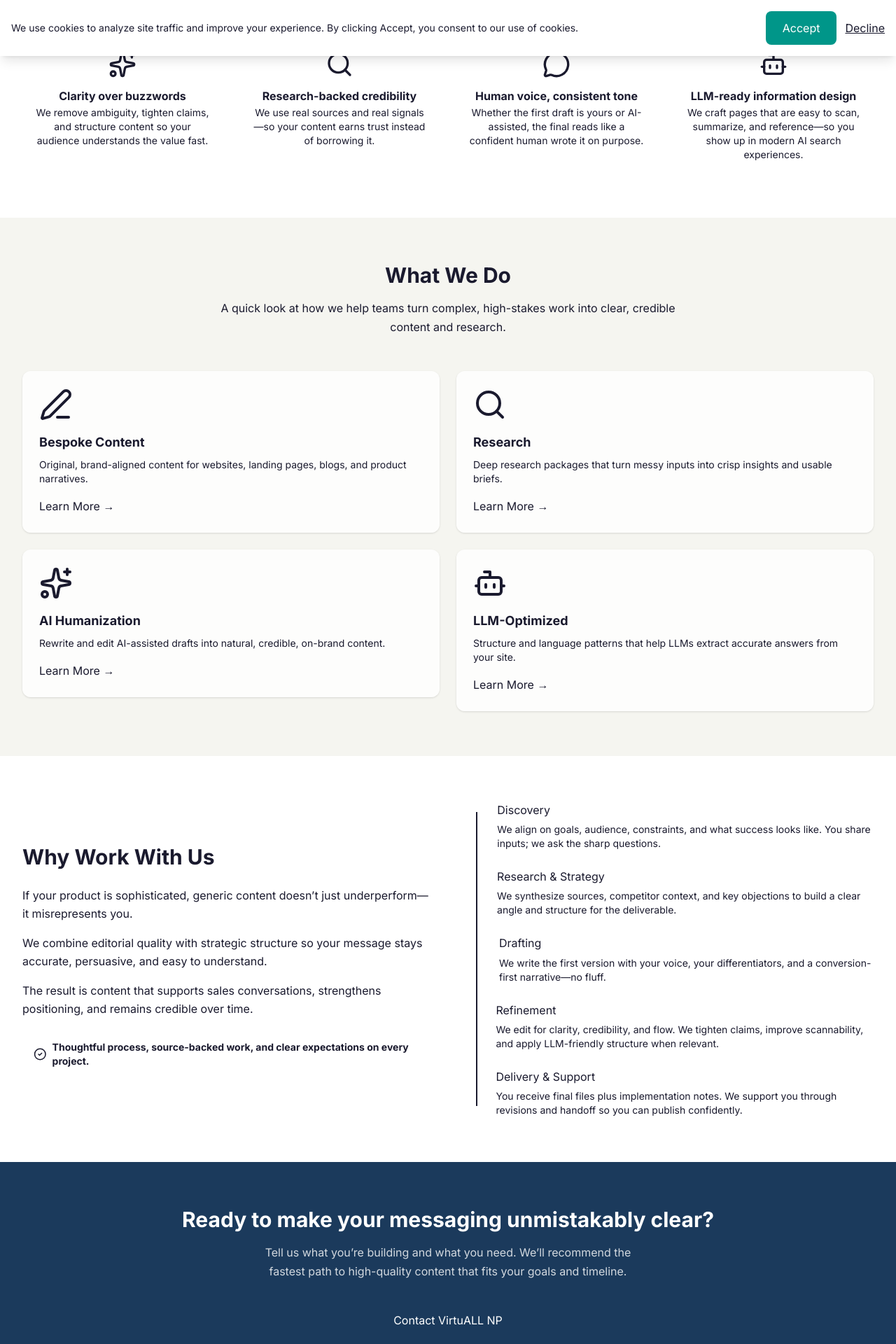
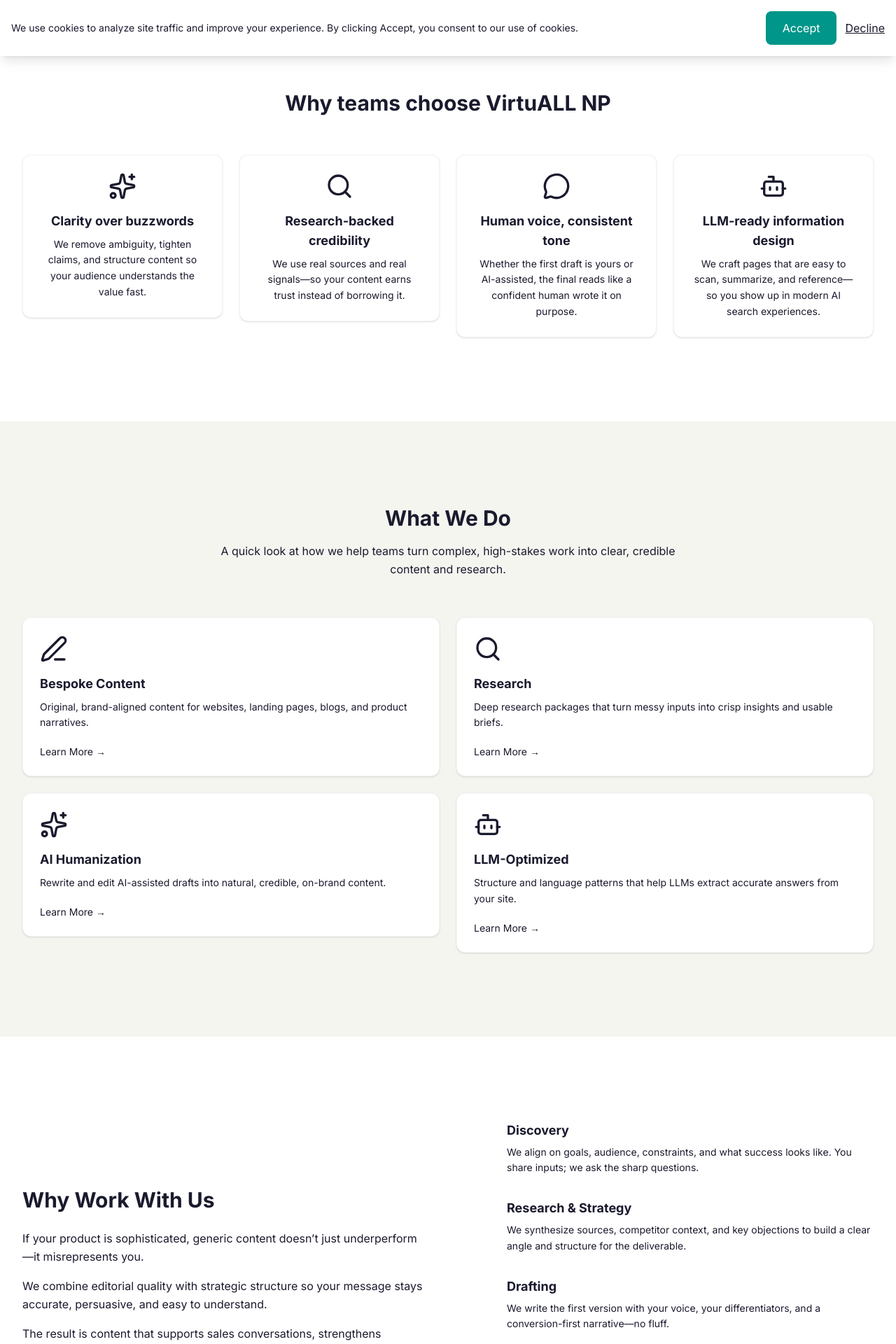
Before and after one commit to jasnez/virtuall-np, a Next.js app: page / in a window 1280 px wide. Shown: the part 720-2640 px from the top of the page at 70% size. Built offline with nearby package versions, Linux system fonts and the light colour scheme; no server answers.

Commit message:
UX/UI polish: header, hero, sections, footer, global consistency
Made-with: Cursor

```diff
--- a/src/app/page.tsx
+++ b/src/app/page.tsx
@@ -45,7 +45,7 @@ export default function Home() {
   // Other pages keep animations; feature unchanged elsewhere.
   const disableAnimation = true;
   return (
-    <main className="min-h-screen">
+    <>
       <StructuredData page="home" />
       <Hero disableAnimation={disableAnimation} />
       <ValueProps disableAnimation={disableAnimation} />
@@ -58,6 +58,6 @@ export default function Home() {
         ctaHref="/contact"
         disableAnimation={disableAnimation}
       />
-    </main>
+    </>
   );
 }
--- a/src/components/sections/CtaSection.tsx
+++ b/src/components/sections/CtaSection.tsx
@@ -19,11 +19,11 @@ export function CtaSection({
 }: CtaSectionProps) {
   return (
     <AnimateIn delay={0} disableAnimation={disableAnimation}>
-      <SectionWrapper bgColor="navy" padding="md">
+      <SectionWrapper bgColor="navy" padding="lg">
         <AnimateIn className="text-center text-white" disableAnimation={disableAnimation}>
-          <h2 className="text-3xl font-bold">{title}</h2>
-          <p className="text-white/80 mt-4 max-w-xl mx-auto">{description}</p>
-          <Button href={ctaHref} className="mt-8">
+          <h2 className="text-3xl font-semibold tracking-tight">{title}</h2>
+          <p className="text-white/85 mt-5 max-w-xl mx-auto leading-relaxed">{description}</p>
+          <Button href={ctaHref} className="mt-10">
             {ctaLabel}
           </Button>
         </AnimateIn>
--- a/src/components/sections/Hero.tsx
+++ b/src/components/sections/Hero.tsx
@@ -43,29 +43,29 @@ export function Hero({ disableAnimation = false }: HeroProps) {
           </svg>
         </div>
 
-        <div className="relative px-6 py-16 w-full">
+        <div className="relative px-6 py-20 sm:py-24 lg:py-28 w-full">
           <div className="mx-auto max-w-3xl text-center text-white">
-              <h1 className="text-4xl md:text-5xl lg:text-6xl font-bold leading-tight">
+              <h1 className="text-4xl md:text-5xl lg:text-6xl font-bold leading-[1.15] tracking-tight">
                 {homepage.hero.headline}
               </h1>
 
             <AnimateIn delay={0.2} disableAnimation={disableAnimation}>
-              <p className="text-lg md:text-xl text-white/80 mt-6 max-w-2xl mx-auto">
+              <p className="text-lg md:text-xl text-white/85 mt-7 max-w-2xl mx-auto leading-relaxed">
                 {homepage.hero.subheadline}
               </p>
             </AnimateIn>
 
             <AnimateIn delay={0.4} disableAnimation={disableAnimation}>
-              <div className="flex gap-4 justify-center mt-10">
+              <div className="flex flex-wrap gap-4 justify-center mt-12">
                 <Button
                   href="/services"
-                  className="bg-white text-[#0F2440] hover:bg-white/90 rounded-lg"
+                  className="bg-white text-[#0F2440] hover:bg-white/95 rounded-lg"
                 >
                   See Our Services
                 </Button>
                 <Button
                   href="/contact"
-                  className="bg-transparent border-2 border-white text-white hover:bg-white/10 hover:text-[#0F2440] rounded-lg"
+                  className="bg-transparent border-2 border-white text-white hover:bg-white/10 hover:text-white rounded-lg"
                 >
                   Get a Quote
                 </Button>
--- a/src/components/sections/ServicesPreview.tsx
+++ b/src/components/sections/ServicesPreview.tsx
@@ -22,12 +22,12 @@ export function ServicesPreview({
 }: ServicesPreviewProps) {
   return (
     <AnimateIn delay={0} disableAnimation={disableAnimation}>
-      <SectionWrapper bgColor="alt" padding="md">
+      <SectionWrapper bgColor="alt" padding="lg">
         <div className="text-center max-w-2xl mx-auto">
           <h2 className="text-3xl font-semibold text-text-main">
             What We Do
           </h2>
-          <p className="mt-4 text-text-light">
+          <p className="mt-4 text-text-light leading-relaxed">
             A quick look at how we help teams turn complex, high-stakes work into
             clear, credible content and research.
           </p>
@@ -35,7 +35,7 @@ export function ServicesPreview({
 
         <div
           data-testid="services-grid"
-          className="mt-12 grid grid-cols-1 md:grid-cols-2 gap-6"
+          className="mt-14 grid grid-cols-1 md:grid-cols-2 gap-6"
         >
           <StaggerChildren
             className="contents"
@@ -50,20 +50,20 @@ export function ServicesPreview({
                   key={svc.id}
                   data-testid="service-card"
                   href={`/services#${svc.slug}`}
-                  className="group rounded-xl bg-white/80 hover:bg-white shadow-sm hover:shadow-md transition-all duration-200 p-6 flex flex-col"
+                  className="group rounded-xl bg-white border border-gray-100 shadow-sm hover:shadow-md hover:border-gray-200/80 transition-all duration-200 p-6 flex flex-col"
                 >
                   <Icon
-                    className="w-12 h-12 text-accent mb-4"
+                    className="w-10 h-10 text-accent mb-4 shrink-0"
                     aria-hidden="true"
                     focusable="false"
                   />
-                  <h3 className="font-semibold text-lg text-text-main">
+                  <h3 className="text-lg font-semibold text-text-main">
                     {svc.title}
                   </h3>
-                  <p className="mt-2 text-sm text-text-light">
+                  <p className="mt-2 text-sm text-text-light leading-relaxed">
                     {svc.shortDescription}
                   </p>
-                  <span className="mt-4 inline-flex items-center text-accent hover:text-accent-dark font-medium">
+                  <span className="mt-5 inline-flex items-center text-accent group-hover:text-accent-dark font-medium text-sm transition-colors duration-200">
                     Learn More →
                   </span>
                 </a>
--- a/src/components/sections/TrustSection.tsx
+++ b/src/components/sections/TrustSection.tsx
@@ -12,10 +12,10 @@ type TrustSectionProps = {
 export function TrustSection({ disableAnimation = false }: TrustSectionProps) {
   return (
     <AnimateIn delay={0} disableAnimation={disableAnimation}>
-      <SectionWrapper bgColor="white" padding="md">
+      <SectionWrapper bgColor="white" padding="lg">
         <div
           data-testid="trust-grid"
-          className="grid grid-cols-1 lg:grid-cols-2 gap-12 items-center"
+          className="grid grid-cols-1 lg:grid-cols-2 gap-14 lg:gap-16 items-center"
         >
           <div className="space-y-6">
             <h2 className="text-3xl font-semibold text-text-main">
@@ -28,23 +28,23 @@ export function TrustSection({ disableAnimation = false }: TrustSectionProps) {
             </div>
             <div
               data-testid="guarantee-badge"
-              className="inline-flex items-center gap-2 rounded-full bg-accent/5 px-4 py-2"
+              className="inline-flex items-center gap-3 rounded-full bg-accent/10 px-5 py-3"
             >
               <CheckCircle2
-                className="w-5 h-5 text-accent"
+                className="w-5 h-5 text-accent shrink-0"
                 aria-hidden="true"
                 focusable="false"
               />
-              <strong className="text-sm text-text-main">
+              <strong className="text-sm text-text-main leading-snug">
                 Thoughtful process, source-backed work, and clear expectations on
                 every project.
               </strong>
             </div>
           </div>
 
-          <div className="relative">
-            <div className="absolute left-4 top-4 bottom-4 border-l-2 border-accent/20 pointer-events-none" />
-            <div className="space-y-6">
+          <div className="relative pl-1">
+            <div className="absolute left-4 top-5 bottom-5 w-px bg-accent/20 pointer-events-none" />
+            <div className="space-y-8">
               {processSteps.map((step, index) => (
                 <AnimateIn
                   key={step.step}
@@ -57,15 +57,15 @@ export function TrustSection({ disableAnimation = false }: TrustSectionProps) {
                   >
                     <div
                       data-testid="step-number"
-                      className="w-8 h-8 rounded-full bg-accent-dark text-white flex items-center justify-center text-sm font-bold"
+                      className="w-8 h-8 rounded-full bg-accent-dark text-white flex items-center justify-center text-sm font-bold shrink-0"
                     >
                       {step.step}
                     </div>
-                    <div className="ml-2">
-                      <h3 className="font-medium text-text-main">
+                    <div className="min-w-0">
+                      <h3 className="text-lg font-semibold text-text-main">
                         {step.title}
                       </h3>
-                      <p className="mt-1 text-sm text-text-light">
+                      <p className="mt-1.5 text-sm text-text-light leading-relaxed">
                         {step.description}
                       </p>
                     </div>
--- a/src/components/sections/ValueProps.tsx
+++ b/src/components/sections/ValueProps.tsx
@@ -20,8 +20,12 @@ type ValuePropsProps = {
 export function ValueProps({ disableAnimation = false }: ValuePropsProps) {
   return (
     <AnimateIn delay={0} disableAnimation={disableAnimation}>
-      <SectionWrapper bgColor="white" padding="md">
-        <h2 className="sr-only">Why teams choose VirtuALL NP</h2>
+      <SectionWrapper bgColor="white" padding="lg">
+        <div className="text-center max-w-2xl mx-auto mb-14">
+          <h2 className="text-3xl font-semibold text-text-main">
+            Why teams choose VirtuALL NP
+          </h2>
+        </div>
         <div
           data-testid="value-props-grid"
           className="grid grid-cols-1 sm:grid-cols-2 lg:grid-cols-4 gap-6"
@@ -39,16 +43,16 @@ export function ValueProps({ disableAnimation = false }: ValuePropsProps) {
                 <div
                   key={item.title}
                   data-testid="value-prop-item"
-                  className="flex flex-col items-center text-center p-4"
+                  className="flex flex-col items-center text-center p-6 rounded-xl border border-gray-100 bg-white shadow-sm hover:shadow-md transition-shadow duration-200"
                 >
                   <Icon
                     data-testid="value-icon"
-                    className="w-10 h-10 text-accent mb-3"
-                  aria-hidden="true"
-                  focusable="false"
+                    className="w-10 h-10 text-accent mb-4 shrink-0"
+                    aria-hidden="true"
+                    focusable="false"
                   />
-                  <h3 className="font-semibold text-text-main">{item.title}</h3>
-                  <p className="text-sm text-text-light">{item.description}</p>
+                  <h3 className="text-lg font-semibold text-text-main">{item.title}</h3>
+                  <p className="mt-2 text-sm text-text-light leading-relaxed">{item.description}</p>
                 </div>
               );
             })}
--- a/src/components/ui/Button.tsx
+++ b/src/components/ui/Button.tsx
@@ -83,8 +83,10 @@ export function Button({
           overrides.hasText ? null : "text-white",
           "px-4",
           "py-2",
-          "rounded-md",
+          "rounded-lg",
           "text-sm",
+          "hover:bg-accent-dark/90",
+          "transition-colors duration-200",
         ]
           .filter(Boolean)
           .join(" ");
```
Also changed, not shown: src/components/Footer.tsx (+15 -12 lines), src/components/Header.tsx (+6 -6 lines).
